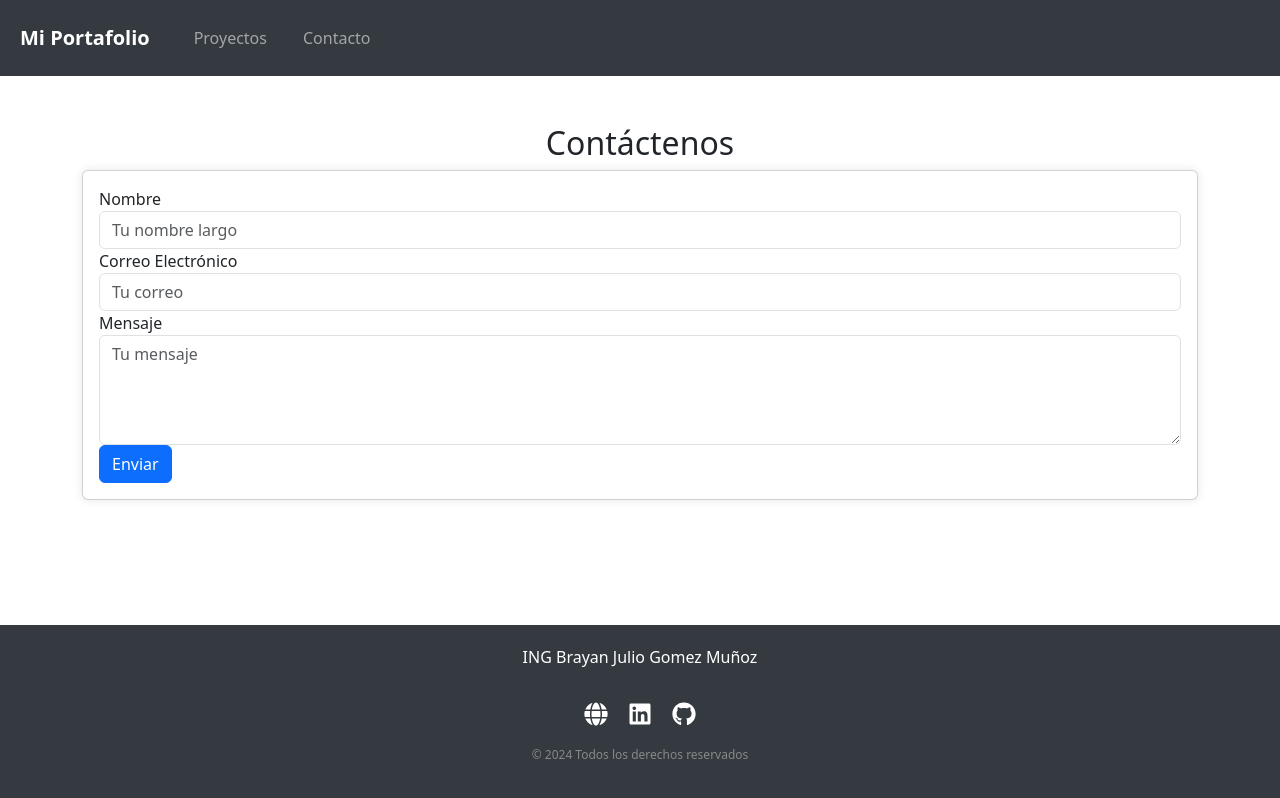
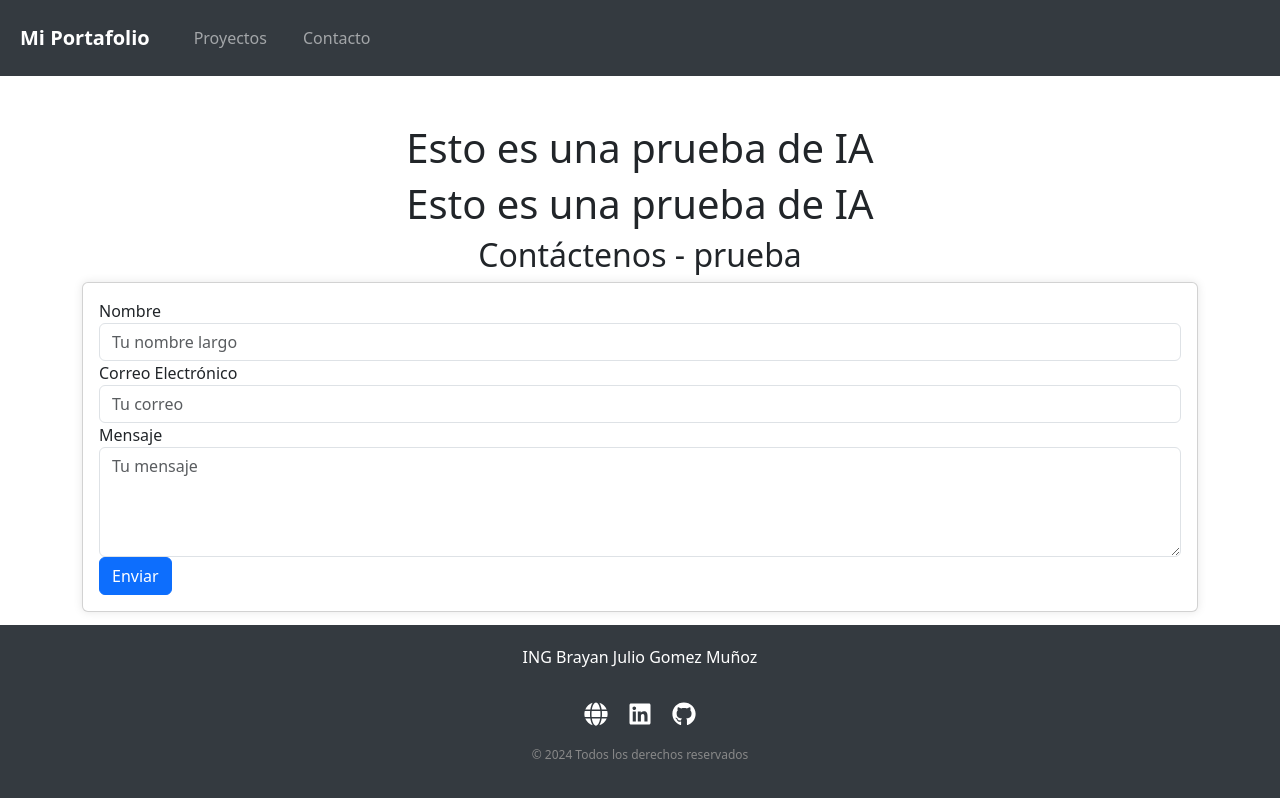
Before and after one commit to BrianGomezM/Example, a React (Create React App) app in the folder Cliente/: page /contacto in a window 1280 px wide. Built offline with nearby package versions, Linux system fonts and the light colour scheme.

Commit message:
Actualiza títulos en la sección de contacto
Se cambiaron y duplicaron títulos en el componente Contacto, añadiendo texto de prueba para validación. Requiere revisión antes de producción.

```diff
--- a/Cliente/src/components/Contacto.js
+++ b/Cliente/src/components/Contacto.js
@@ -27,9 +27,13 @@ const Contacto = () => {
         }
     };
 
+
+
     return (
         <section id="contacto" className="container my-5">
-            <h2 className="text-center">Contáctenos</h2>
+            <h1 className="text-center">Esto es una prueba de IA</h1>
+            <h1 className="text-center">Esto es una prueba de IA</h1>
+            <h2 className="text-center">Contáctenos - prueba</h2>
             <div className="card">
                 <div className="card-body">
                     <form onSubmit={handleSubmit}>
```
